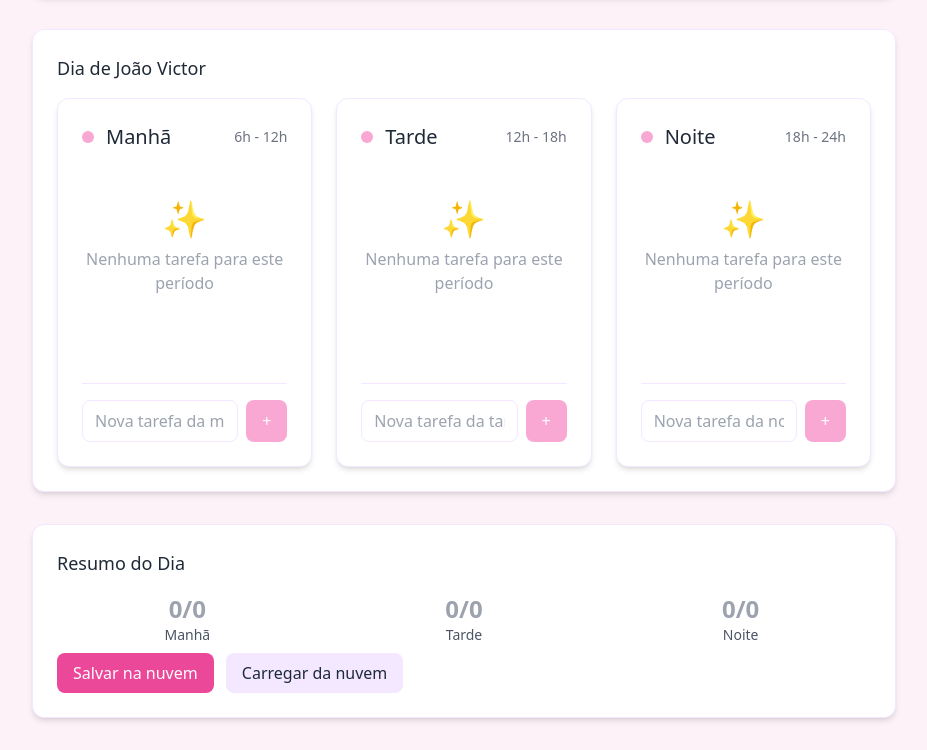
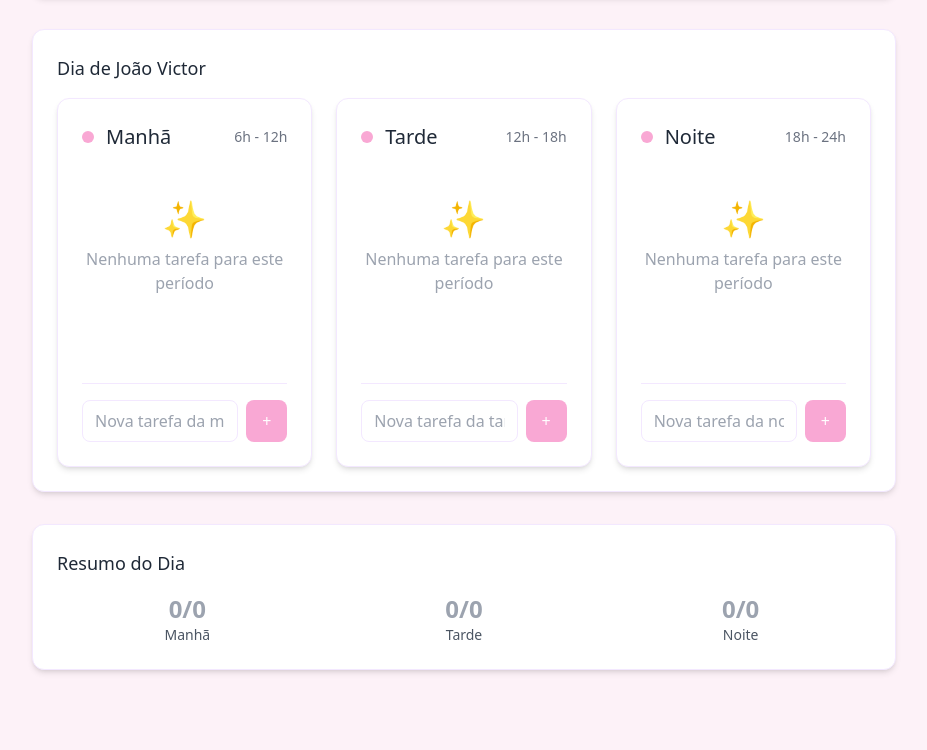
Before and after one commit to Jvictor3141/nossa_agenda, a website: page public/index.html in a window 1280 px wide. Shown: the part 687-1437 px from the top of the page, without its empty margins (176-1103 px from the left). After the commit the page ends 1389 px from the top, so only its background shows below. Drawn offline with nearby package versions, Linux system fonts and the light colour scheme; no server answers.

Commit message:
remocao dos botoes de atualizacao e sincronizacao

```diff
--- a/public/index.html
+++ b/public/index.html
@@ -278,12 +278,6 @@
                     <div class="text-sm text-gray-600">Noite</div>
                 </div>
             </div>
-            <button onclick="saveTasksToFirebase()" class="mt-2 px-4 py-2 bg-rosa-vibrante text-white rounded-lg hover:bg-rosa-medio transition-all">
-                Salvar na nuvem
-            </button>
-            <button onclick="loadTasksFromFirebase()" class="mt-2 ml-2 px-4 py-2 bg-lavanda text-gray-800 rounded-lg hover:bg-rosa-claro transition-all">
-                Carregar da nuvem
-            </button>
         </div>
     </main>
     <script type="module">
```
